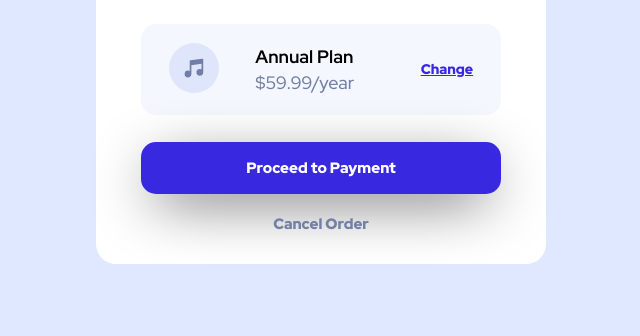
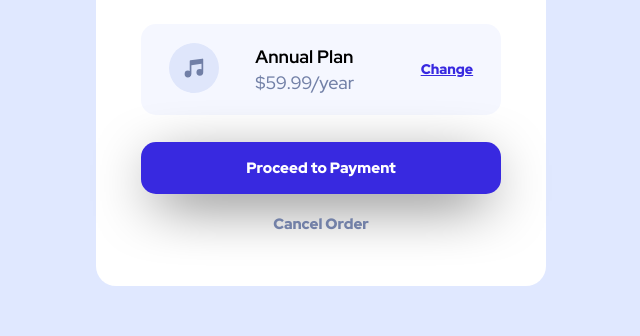
Before and after one commit to basit-korai/order-summary-component-main, a plain HTML site: page index.html in a window 1280 px wide. Shown: the part 464-800 px from the top of the page, without its empty margins (319-959 px from the left). Drawn offline with Linux system fonts and the light colour scheme.

Commit message:
3rd commit

```diff
--- a/styles.css
+++ b/styles.css
@@ -65,7 +65,7 @@ body {
 }
 
 .order__summary {
-  padding: 2.5em 0;
+  padding: 8em 0;
   width: 80%;
   margin: 0 auto;
 }
```
